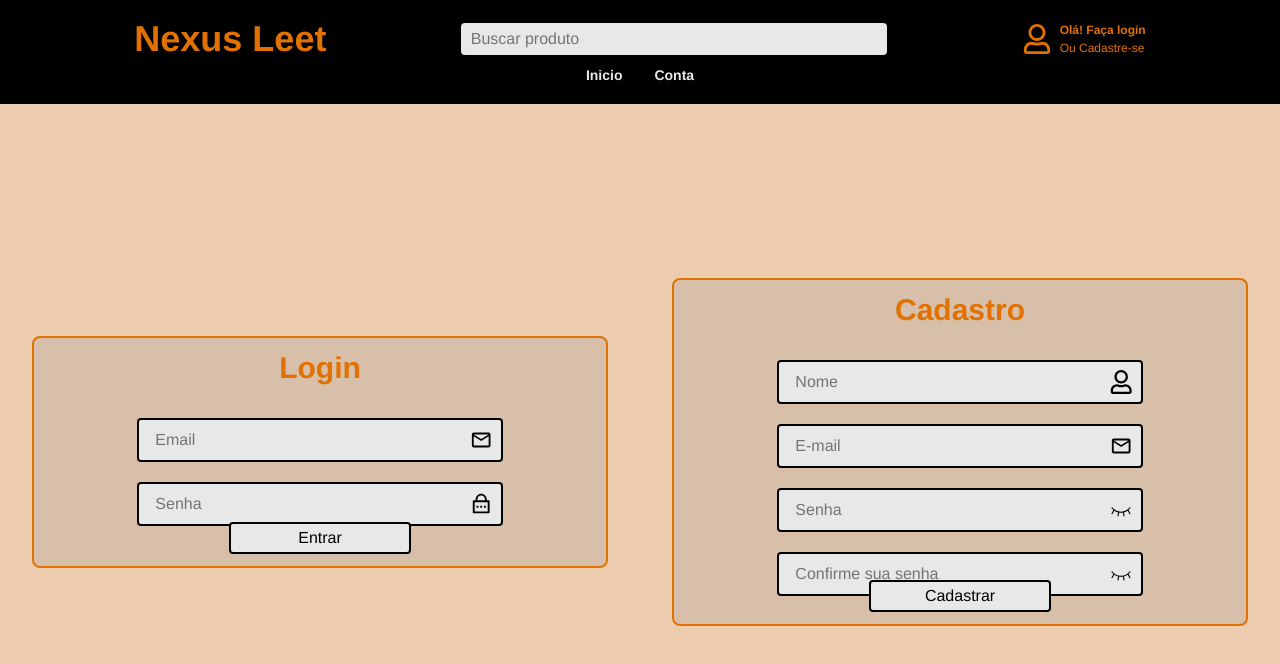
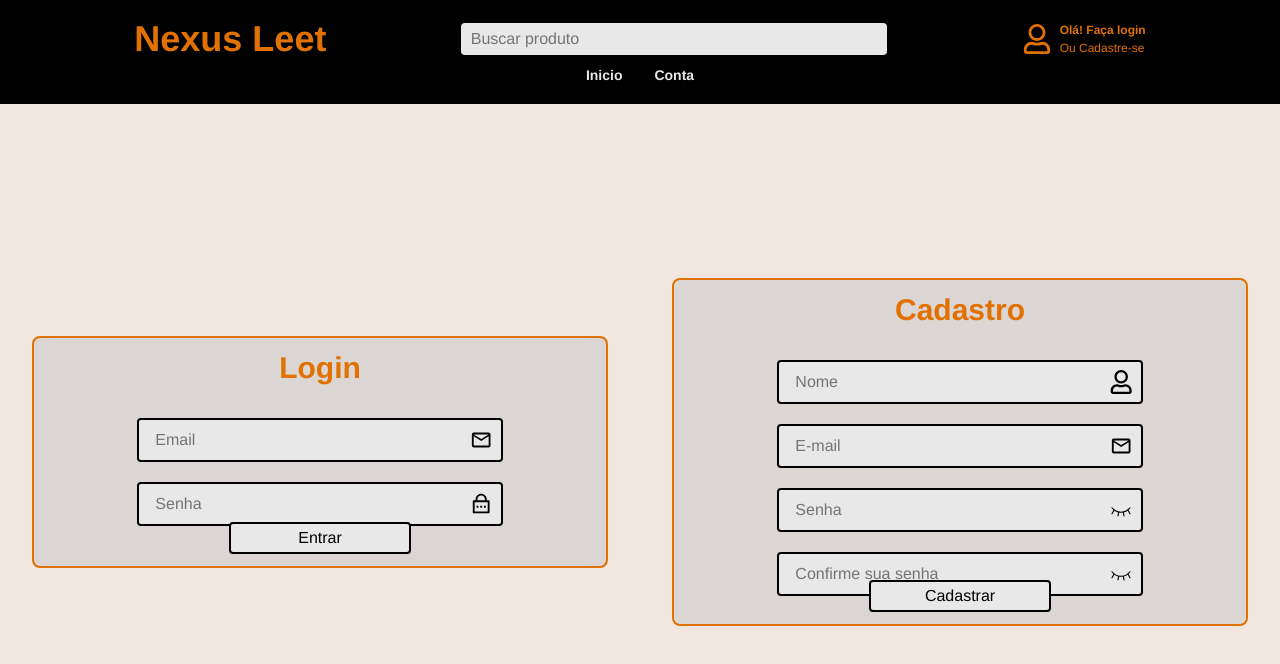
Before and after one commit to gustavocarvalho-ra/NextJs-NexusLeet, a Next.js app: page /my-account in a window 1280 px wide. Shown: the top 664 px of the page. Built offline with nearby package versions, Linux system fonts and the light colour scheme; no server answers.

Commit message:
style: changed bg color

```diff
--- a/src/app/my-account/page.tsx
+++ b/src/app/my-account/page.tsx
@@ -14,7 +14,7 @@ export default async function MyAccont() {
     return (
       <div className="w-screen h-screen flex flex-col">
         <Header />
-        <div className="flex w-screen h-screen bg-(--bg-test)">
+        <div className="flex w-screen h-screen bg-(--bg)">
           <LoginForm />
           <RegisterForm />
         </div>
```
